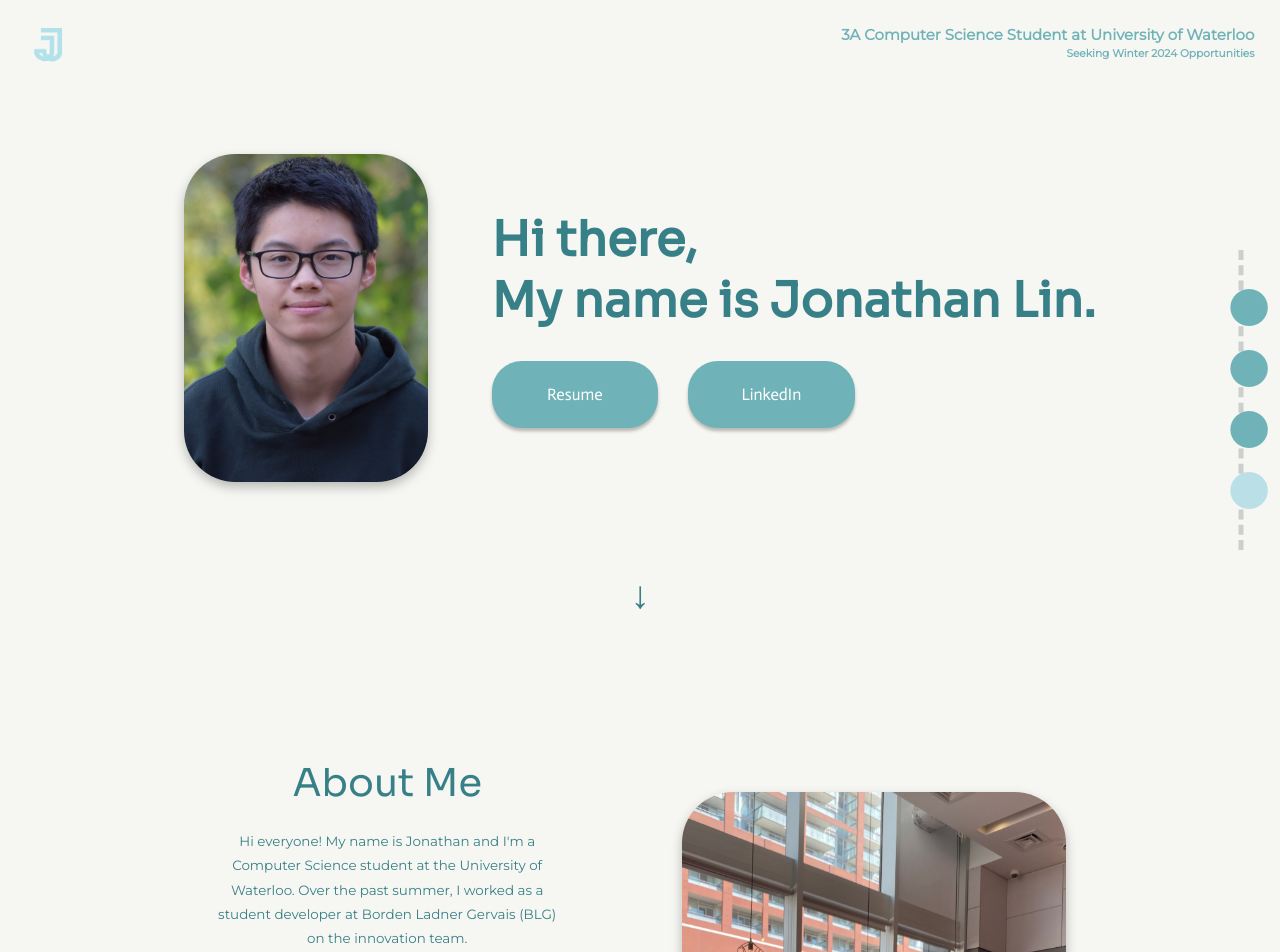
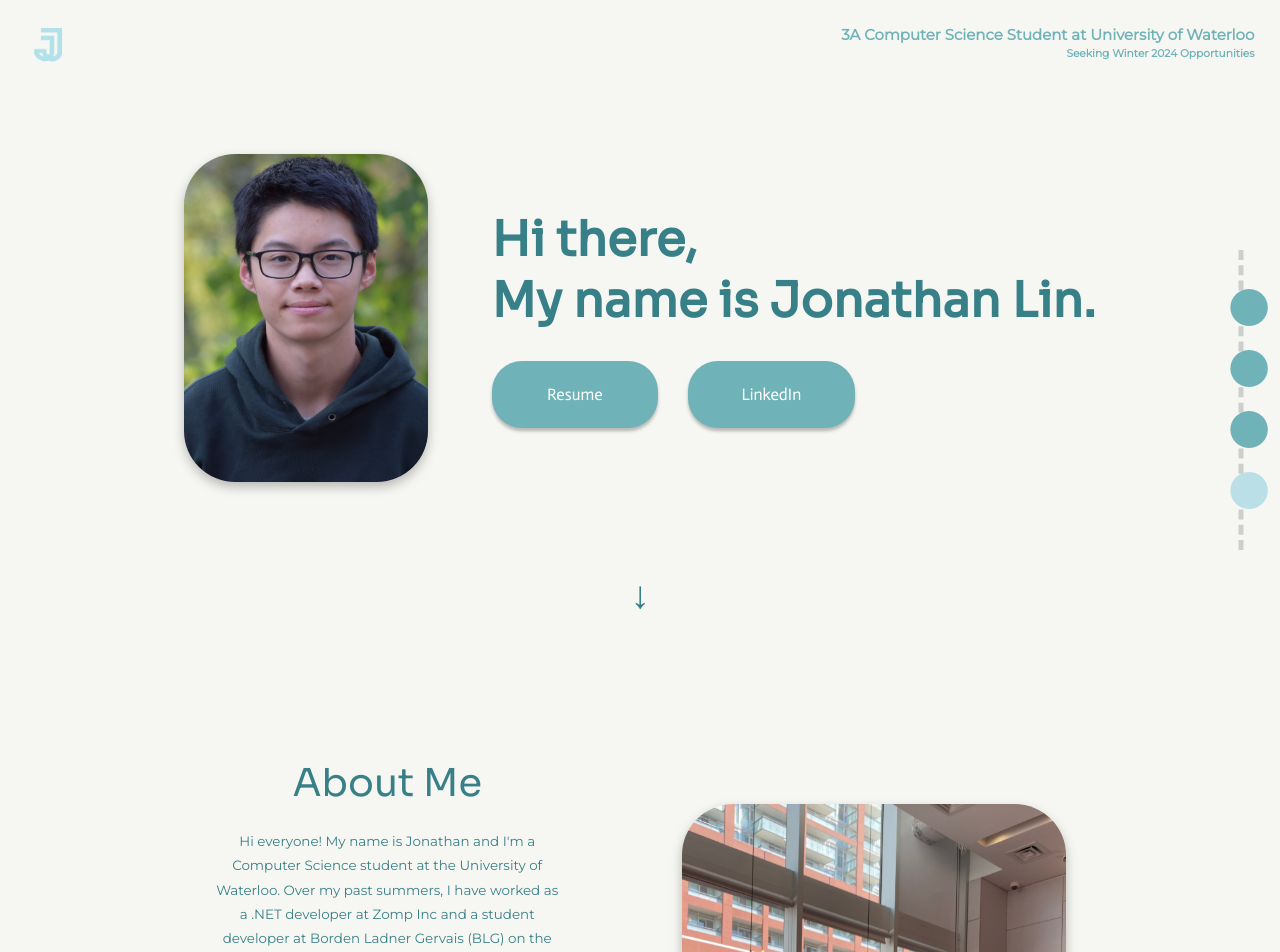
Before and after one commit to Jonath4n17/portfoliowebsite, a React (Create React App) app: page / in a window 1280 px wide. Shown: the top 952 px of the page. Built offline with nearby package versions, Linux system fonts and the light colour scheme.

Commit message:
Update about me section

```diff
--- a/src/pages/About.js
+++ b/src/pages/About.js
@@ -9,8 +9,8 @@ export default function About() {
     const spotifyIcon = "/images/spotify.png"
     const studyingImage = "/images/study.jpg"
 
-    const paraOne = "Hi everyone! My name is Jonathan and I'm a Computer Science student at the University of Waterloo. Over the past summer, "
-    + "I worked as a student developer at Borden Ladner Gervais (BLG) on the innovation team.";
+    const paraOne = "Hi everyone! My name is Jonathan and I'm a Computer Science student at the University of Waterloo. Over my past summers, "
+    + "I have worked as a .NET developer at Zomp Inc and a student developer at Borden Ladner Gervais (BLG) on the innovation team.";
     const paraTwo = "I love to learn, especially topics I am passionate about such as statistics, machine learning, robotics, and brain-computer " +
     "interfaces. I also enjoy full-stack development and data science involving languages/frameworks such as .NET Core, Python, and React.";
     const paraThree = "Besides work, I enjoy playing basketball and am an avid supporter of Jeremy Lin. In addition, I'm interested in digital design and love listening to music. Check out my playlists below!";
```
